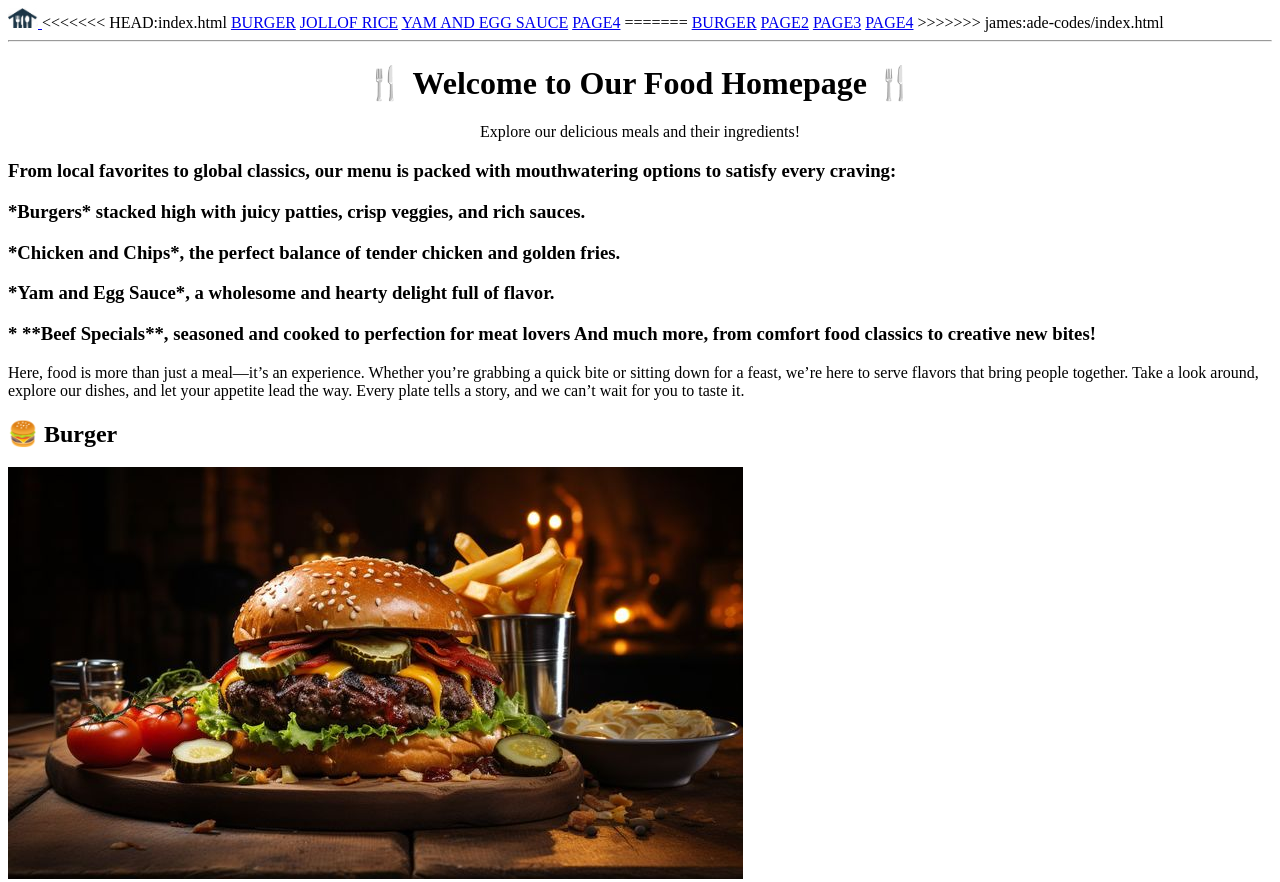
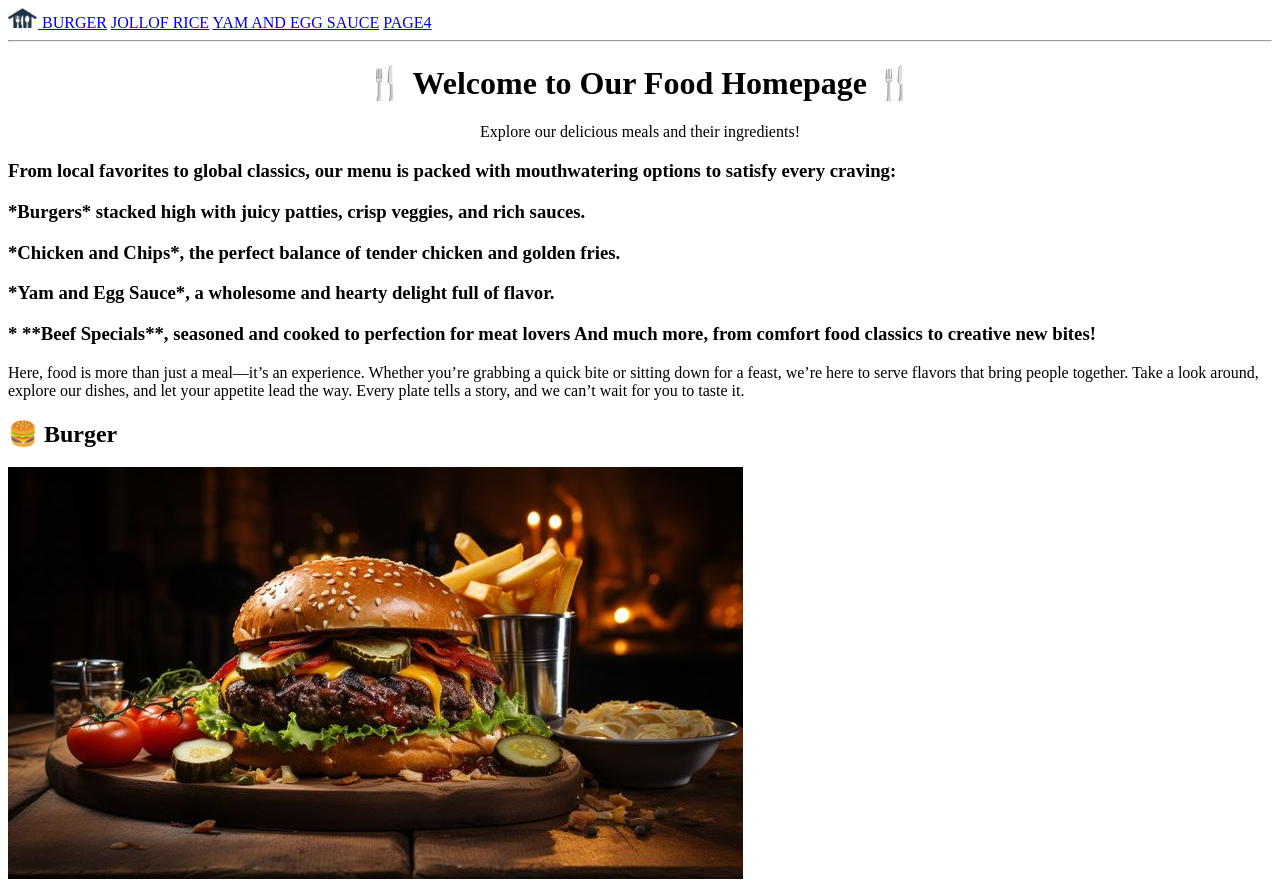
Before and after one commit to adedoyin111/food_recipes100, a plain HTML site: page index.html in a window 1280 px wide. Shown: the top 882 px of the page. Drawn offline with Linux system fonts and the light colour scheme.

Commit message:
fix merge conflicyt

```diff
--- a/index.html
+++ b/index.html
@@ -11,17 +11,10 @@
             <a href="index.html">
               <img src="images/home.jpg" width="30">
             </a>
-<<<<<<< HEAD:index.html
             <a href="../ade-codes/adepage.html">BURGER</a>
             <a href="../peter/Index.html">JOLLOF RICE</a>
             <a href="../egg-sauce/index.html">YAM AND EGG SAUCE</a>
-            <a href="#">PAGE4</a>
-=======
-            <a href="adepage.html">BURGER</a>
-            <a href="#">PAGE2</a>
-            <a href="#">PAGE3</a>
             <a href="../james/about.html">PAGE4</a>
->>>>>>> james:ade-codes/index.html
         </nav>
     </header>
     <hr>
```
